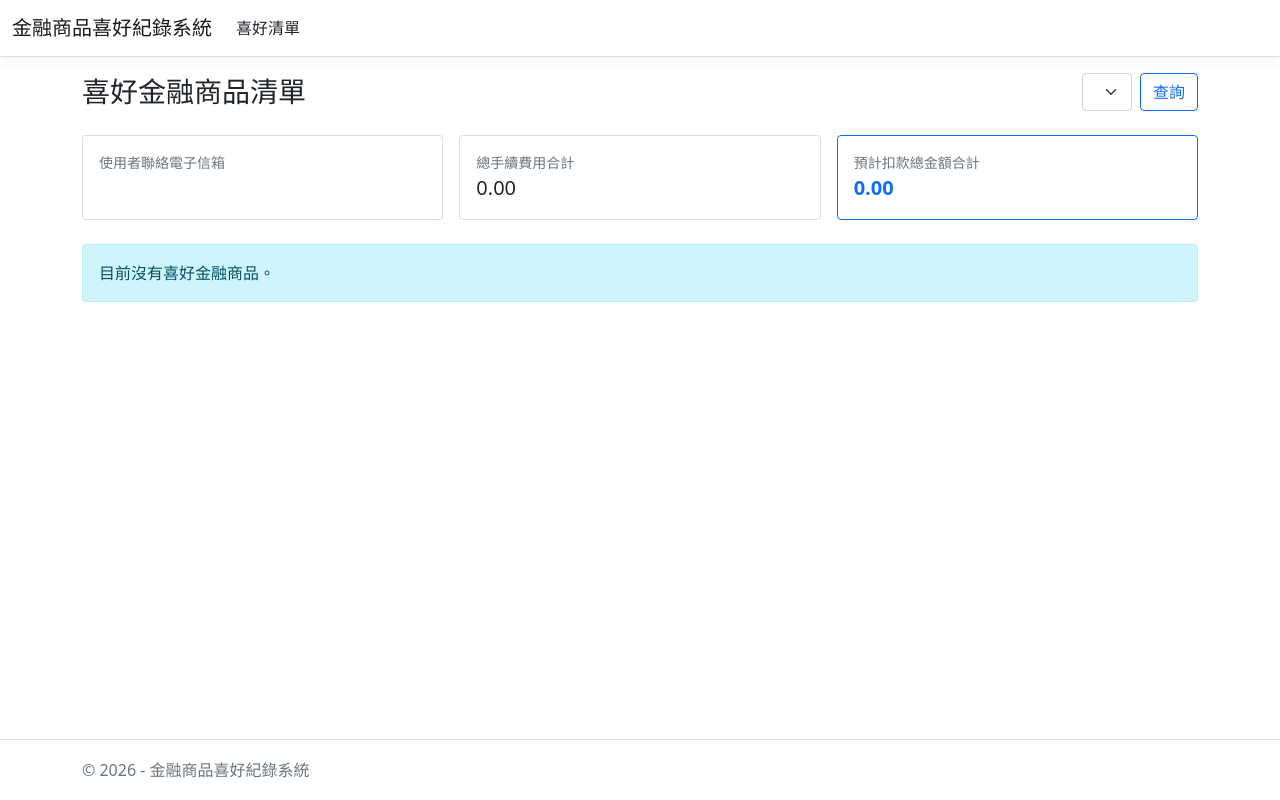
After one commit to Yukinoshitadesu/FPPR_System, an ASP.NET Core app: template Views/LikeList/Index.cshtml in a window 1280 px wide. The commit adds this page. Run offline with ASP.NET Core 8, Linux system fonts and the light colour scheme; the template is opened without the code that fills it, so the values that code supplies are empty; style sheets or scripts are compiled from the project's sources; the project's own start-up code is not run, and a stand-in starts its controllers and pages.

Commit message:
feat: 前端index頁面設計，尚未實作其他CRUD

```diff
--- /dev/null
+++ b/Views/LikeList/Index.cshtml
@@ -0,0 +1,90 @@
+@model LikeListIndexViewModel
+@{
+    ViewData["Title"] = "喜好金融商品清單";
+}
+
+<div class="d-flex flex-column flex-md-row justify-content-between align-items-md-center gap-3 mb-4">
+    <h1 class="h3 mb-0">喜好金融商品清單</h1>
+
+    <form method="get" asp-action="Index" class="d-flex gap-2">
+        <select name="userId" class="form-select" aria-label="選擇使用者">
+            @foreach (var user in Model.Users)
+            {
+                <option value="@user.UserID" selected="@(user.UserID == Model.SelectedUser?.UserID)">
+                    @user.UserName（@user.UserID）
+                </option>
+            }
+        </select>
+        <button type="submit" class="btn btn-outline-primary text-nowrap">查詢</button>
+    </form>
+</div>
+
+@if (Model.SelectedUser == null)
+{
+    <div class="alert alert-warning">目前沒有任何使用者資料。</div>
+    return;
+}
+
+<div class="row g-3 mb-4">
+    <div class="col-12 col-md-4">
+        <div class="card h-100">
+            <div class="card-body">
+                <div class="text-muted small">使用者聯絡電子信箱</div>
+                <div class="fs-5 text-break">@Model.SelectedUser.Email</div>
+            </div>
+        </div>
+    </div>
+    <div class="col-6 col-md-4">
+        <div class="card h-100">
+            <div class="card-body">
+                <div class="text-muted small">總手續費用合計</div>
+                <div class="fs-5">@Model.TotalFeeSum.ToString("N2")</div>
+            </div>
+        </div>
+    </div>
+    <div class="col-6 col-md-4">
+        <div class="card h-100 border-primary">
+            <div class="card-body">
+                <div class="text-muted small">預計扣款總金額合計</div>
+                <div class="fs-5 fw-bold text-primary">@Model.TotalAmountSum.ToString("N2")</div>
+            </div>
+        </div>
+    </div>
+</div>
+
+@if (Model.LikeLists.Count == 0)
+{
+    <div class="alert alert-info">目前沒有喜好金融商品。</div>
+}
+else
+{
+    <div class="table-responsive">
+        <table class="table table-hover align-middle">
+            <thead class="table-light">
+                <tr>
+                    <th>產品名稱</th>
+                    <th class="text-end">產品價格</th>
+                    <th class="text-end">手續費率</th>
+                    <th class="text-end">購買數量</th>
+                    <th>扣款帳號</th>
+                    <th class="text-end">總手續費用</th>
+                    <th class="text-end">預計扣款總金額</th>
+                </tr>
+            </thead>
+            <tbody>
+                @foreach (var item in Model.LikeLists)
+                {
+                    <tr>
+                        <td>@item.ProductName</td>
+                        <td class="text-end">@item.Price.ToString("N2")</td>
+                        <td class="text-end">@((item.FeeRate * 100).ToString("0.##"))%</td>
+                        <td class="text-end">@item.PurchaseQuantity</td>
+                        <td>@item.Account</td>
+                        <td class="text-end">@item.TotalFee.ToString("N2")</td>
+                        <td class="text-end fw-semibold">@item.TotalAmount.ToString("N2")</td>
+                    </tr>
+                }
+            </tbody>
+        </table>
+    </div>
+}
--- a/Views/Shared/_Layout.cshtml
+++ b/Views/Shared/_Layout.cshtml
@@ -1,9 +1,9 @@
 <!DOCTYPE html>
-<html lang="en">
+<html lang="zh-Hant">
 <head>
     <meta charset="utf-8" />
     <meta name="viewport" content="width=device-width, initial-scale=1.0" />
-    <title>@ViewData["Title"] - FPPR_System</title>
+    <title>@ViewData["Title"] - 金融商品喜好紀錄系統</title>
     <link rel="stylesheet" href="~/lib/bootstrap/dist/css/bootstrap.min.css" />
     <link rel="stylesheet" href="~/css/site.css" asp-append-version="true" />
     <link rel="stylesheet" href="~/FPPR_System.styles.css" asp-append-version="true" />
@@ -12,7 +12,7 @@
     <header>
         <nav class="navbar navbar-expand-sm navbar-toggleable-sm navbar-light bg-white border-bottom box-shadow mb-3">
             <div class="container-fluid">
-                <a class="navbar-brand" asp-area="" asp-controller="Home" asp-action="Index">FPPR_System</a>
+                <a class="navbar-brand" asp-area="" asp-controller="LikeList" asp-action="Index">金融商品喜好紀錄系統</a>
                 <button class="navbar-toggler" type="button" data-bs-toggle="collapse" data-bs-target=".navbar-collapse" aria-controls="navbarSupportedContent"
                         aria-expanded="false" aria-label="Toggle navigation">
                     <span class="navbar-toggler-icon"></span>
@@ -20,10 +20,7 @@
                 <div class="navbar-collapse collapse d-sm-inline-flex justify-content-between">
                     <ul class="navbar-nav flex-grow-1">
                         <li class="nav-item">
-                            <a class="nav-link text-dark" asp-area="" asp-controller="Home" asp-action="Index">Home</a>
-                        </li>
-                        <li class="nav-item">
-                            <a class="nav-link text-dark" asp-area="" asp-controller="Home" asp-action="Privacy">Privacy</a>
+                            <a class="nav-link text-dark" asp-area="" asp-controller="LikeList" asp-action="Index">喜好清單</a>
                         </li>
                     </ul>
                 </div>
@@ -38,7 +35,7 @@
 
     <footer class="border-top footer text-muted">
         <div class="container">
-            &copy; 2026 - FPPR_System - <a asp-area="" asp-controller="Home" asp-action="Privacy">Privacy</a>
+            &copy; 2026 - 金融商品喜好紀錄系統
         </div>
     </footer>
     <script src="~/lib/jquery/dist/jquery.min.js"></script>
```
